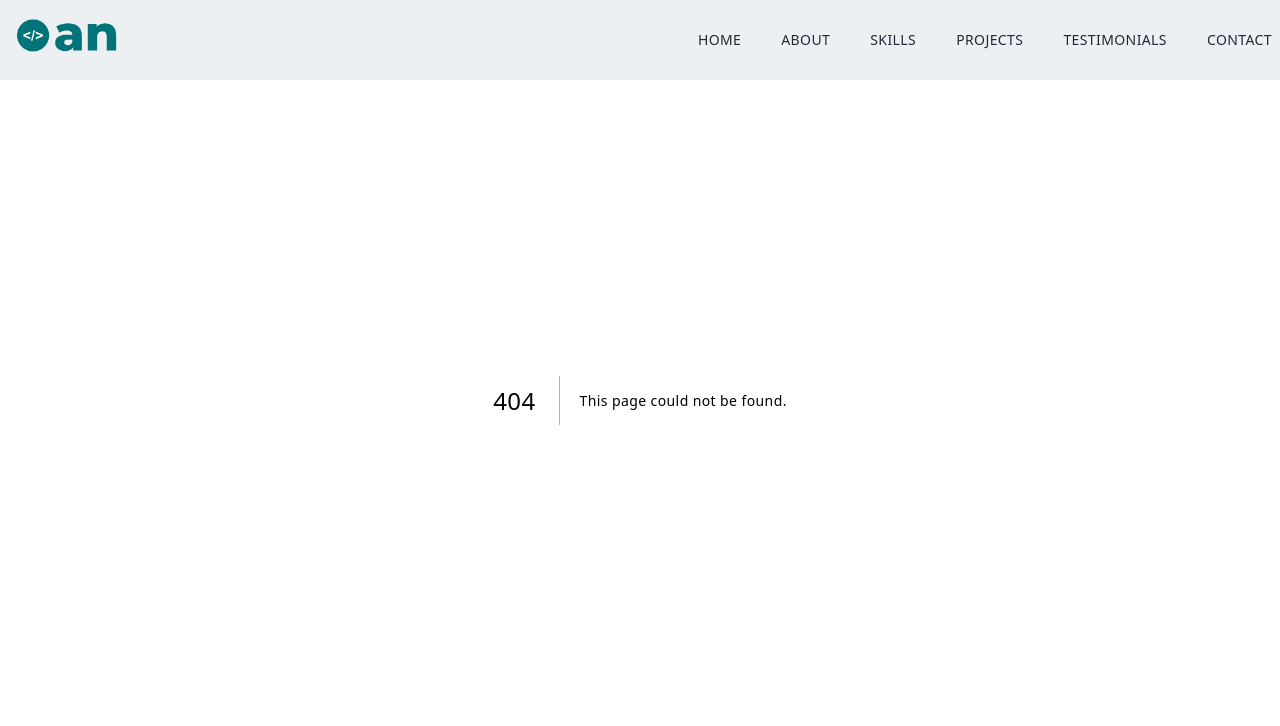
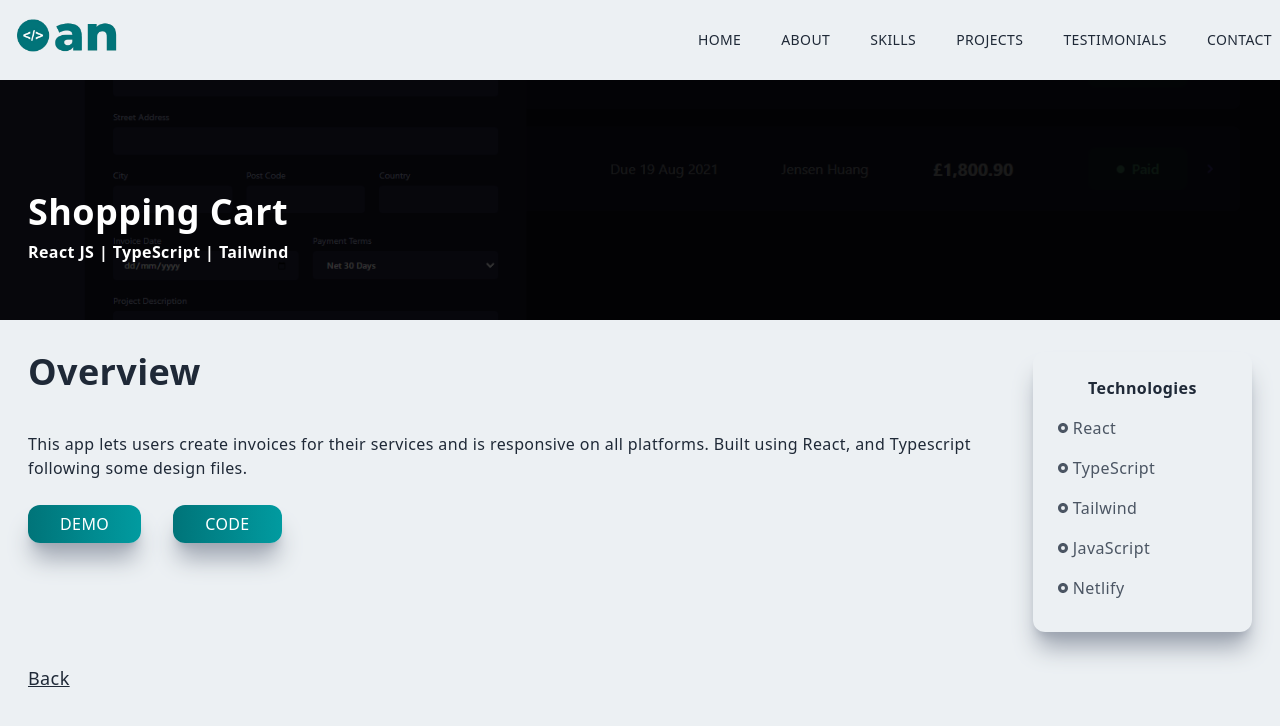
Before and after one commit to lazybump/Portfolio-site-Old, a Next.js app: page /invoice in a window 1280 px wide. Before the commit this address had no page. Shown: the top 726 px of the page. Built offline with nearby package versions, Linux system fonts and the light colour scheme.

Commit message:
add invoice project

```diff
--- a/components/Testimonials.tsx
+++ b/components/Testimonials.tsx
@@ -3,8 +3,6 @@ import TestimonialItem from "./TestimonialItem";
 
 const Testimonials = () => {
   return (
-    // <div id="skills" className="w-full p-2 lg:h-screen">
-    // <div className="max-w-[1240px] mx-auto flex flex-col justify-center h-full"></div>
     <div id="testimonials" className="w-full p-2 my-20">
       <div className="max-w-[1240px] mx-auto flex flex-col justify-center h-full">
         <p className="text-xl tracking-widest uppercase text-primary-color">
--- /dev/null
+++ b/pages/invoice.tsx
@@ -0,0 +1,77 @@
+import Image from "next/image";
+import pic from "../public/assets/projects/invoiceBannerImg.jpg";
+import { RiRadioButtonFill } from "react-icons/ri";
+import Link from "next/link";
+
+export interface TechnologiesProps {
+  id: number;
+  name: string;
+}
+
+const shoppingCart: React.FC = () => {
+  const technologies: TechnologiesProps[] = [
+    { id: 1, name: "React" },
+    { id: 2, name: "TypeScript" },
+    { id: 3, name: "Tailwind" },
+    { id: 4, name: "JavaScript" },
+    { id: 5, name: "Netlify" },
+  ];
+
+  return (
+    <div className="w-full">
+      <div className="w-screen h-[30vh] lg:h-[40vh] relative">
+        <div className="absolute top-0 left-0 w-full h-[30vh] lg:h-[40vh] bg-black/80 z-10" />
+        <Image className="absolute object-cover z-1" fill src={pic} alt="/" />
+        <div className="absolute top-[70%] max-w-[1240px] w-full left-1/2 right-1/2 -translate-x-1/2 -translate-y-1/2 text-white z-10 p-2">
+          <h2 className="py-2">Shopping Cart</h2>
+          <h3>React JS | TypeScript | Tailwind</h3>
+        </div>
+      </div>
+
+      <div className="max-w-[1240px] mx-auto p-2 grid md:grid-cols-5 gap-8 pt-8">
+        <div className="col-span-4">
+          <h2 className="mb-10">Overview</h2>
+          <p>
+            This app lets users create invoices for their services and is
+            responsive on all platforms. Built using React, and Typescript
+            following some design files.
+          </p>
+          <div className="mt-8">
+            <a
+              href="https://my-invoice-app.netlify.app"
+              className="px-8 py-2 mr-8 text-white uppercase shadow-xl shadow-gray-400 rounded-xl bg-gradient-to-r from-gradient-before to-gradient-after"
+            >
+              Demo
+            </a>
+            <a
+              href="https://github.com/lazybump/Invoice-app"
+              className="px-8 py-2 text-white uppercase shadow-xl shadow-gray-400 rounded-xl bg-gradient-to-r from-gradient-before to-gradient-after"
+            >
+              Code
+            </a>
+          </div>
+        </div>
+        <div className="col-span-4 p-4 shadow-xl md:col-span-1 shadow-gray-400 rounded-xl">
+          <div className="p-2">
+            <p className="pb-2 font-bold text-center">Technologies</p>
+            <div className="grid grid-cols-3 md:grid-cols-1">
+              {technologies.map((tech) => (
+                <p
+                  className="flex items-center py-2 text-gray-600"
+                  key={tech.id}
+                >
+                  <RiRadioButtonFill className="pr-1" /> {tech.name}
+                </p>
+              ))}
+            </div>
+          </div>
+        </div>
+        <Link href="/#projects" className="text-lg underline">
+          Back
+        </Link>
+      </div>
+    </div>
+  );
+};
+
+export default shoppingCart;
```
Also changed, not shown: public/data/projects.json (+7 -1 lines), public/assets/projects/invoiceBannerImg.jpg (added), public/assets/projects/invoiceImg.jpg (added).
